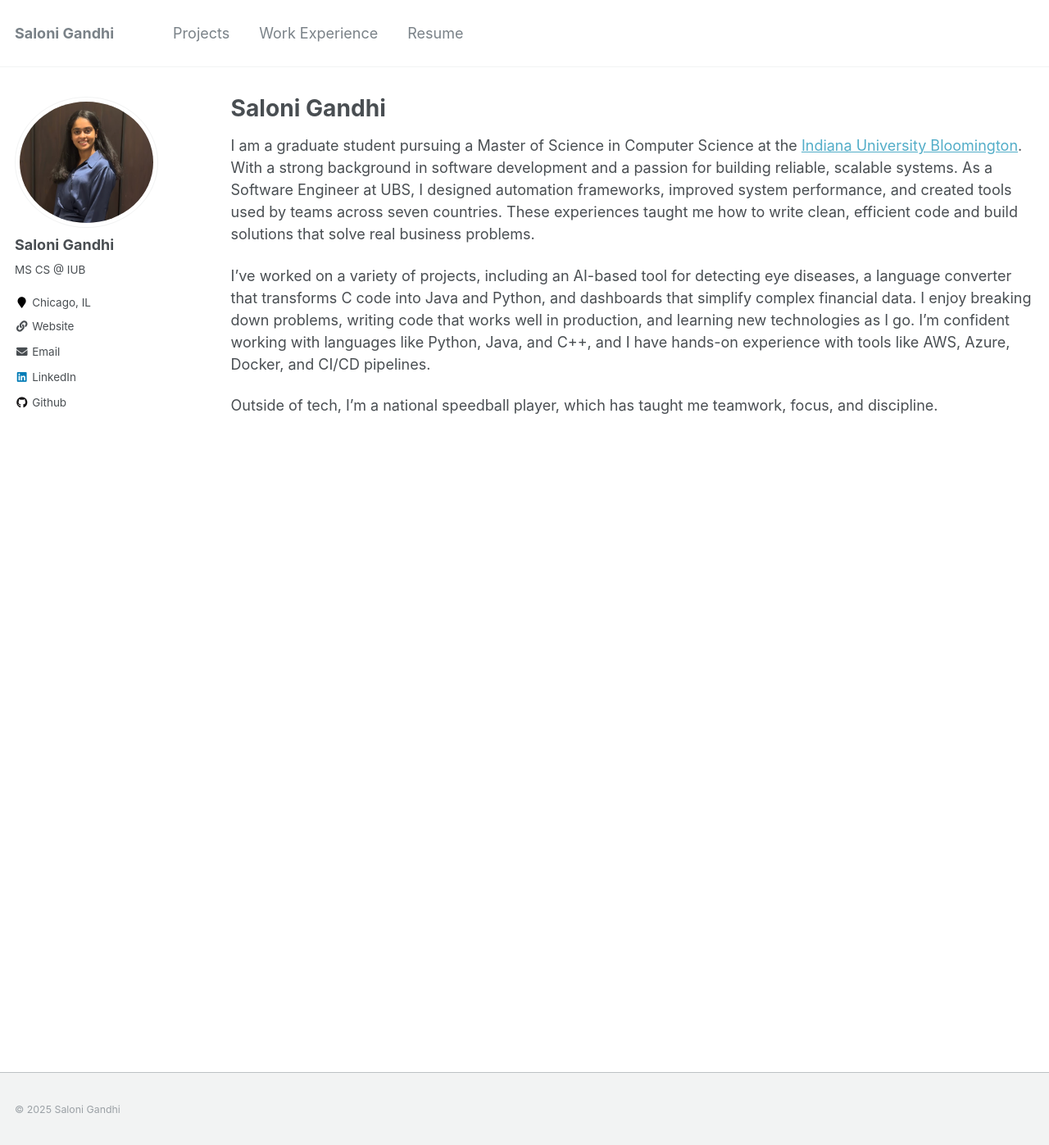
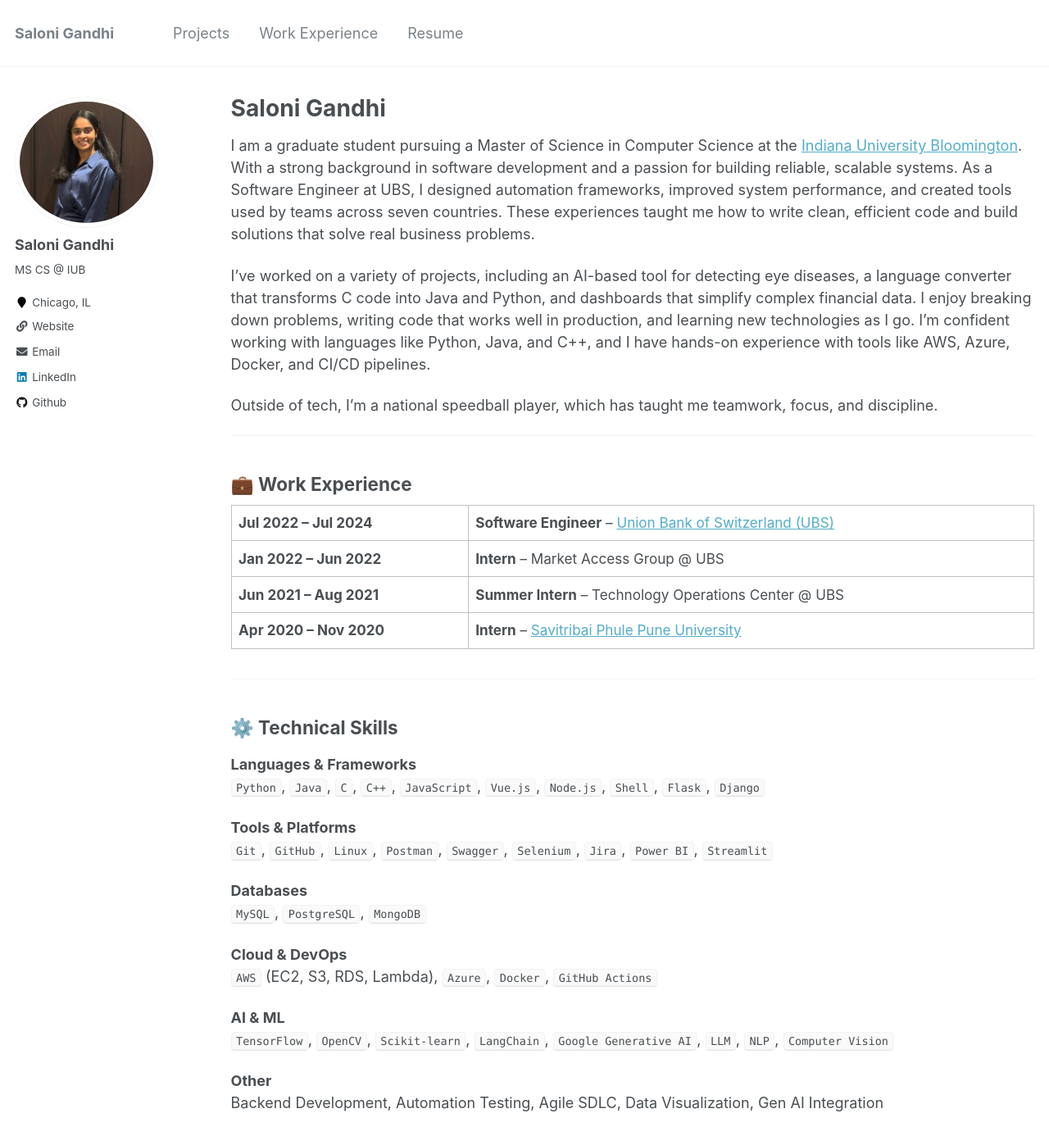
Before and after one commit to saloni111/saloni111.github.io, a Jekyll site: the page built from _pages/about.md, in a window 1280 px wide and 1400 px high. Shown: the top 1397 px of the window at 82% size. Built offline with Jekyll 4.4.1, drawn with Linux system fonts in a browser that asks for light colours.

Commit message:
Update about.md

```diff
--- a/_pages/about.md
+++ b/_pages/about.md
@@ -14,3 +14,48 @@ I am a graduate student pursuing a Master of Science in Computer Science at the
 I’ve worked on a variety of projects, including an AI-based tool for detecting eye diseases, a language converter that transforms C code into Java and Python, and dashboards that simplify complex financial data. I enjoy breaking down problems, writing code that works well in production, and learning new technologies as I go. I’m confident working with languages like Python, Java, and C++, and I have hands-on experience with tools like AWS, Azure, Docker, and CI/CD pipelines.
 
 Outside of tech, I’m a national speedball player, which has taught me teamwork, focus, and discipline.
+
+---
+
+## 💼 Work Experience
+
+<table style="font-size: 0.95rem; margin-bottom: 2rem;">
+  <tr>
+    <td><strong>Jul 2022 – Jul 2024</strong></td>
+    <td><strong>Software Engineer</strong> – <a href="https://www.ubs.com/global/en.html" target="_blank">Union Bank of Switzerland (UBS)</a></td>
+  </tr>
+  <tr>
+    <td><strong>Jan 2022 – Jun 2022</strong></td>
+    <td><strong>Intern</strong> – Market Access Group @ UBS</td>
+  </tr>
+  <tr>
+    <td><strong>Jun 2021 – Aug 2021</strong></td>
+    <td><strong>Summer Intern</strong> – Technology Operations Center @ UBS</td>
+  </tr>
+  <tr>
+    <td><strong>Apr 2020 – Nov 2020</strong></td>
+    <td><strong>Intern</strong> – <a href="http://www.unipune.ac.in/" target="_blank">Savitribai Phule Pune University</a></td>
+  </tr>
+</table>
+
+---
+
+## ⚙️ Technical Skills
+
+**Languages & Frameworks**
+<code>Python</code>, <code>Java</code>, <code>C</code>, <code>C++</code>, <code>JavaScript</code>, <code>Vue.js</code>, <code>Node.js</code>, <code>Shell</code>, <code>Flask</code>, <code>Django</code>
+
+**Tools & Platforms**
+<code>Git</code>, <code>GitHub</code>, <code>Linux</code>, <code>Postman</code>, <code>Swagger</code>, <code>Selenium</code>, <code>Jira</code>, <code>Power BI</code>, <code>Streamlit</code>
+
+**Databases**
+<code>MySQL</code>, <code>PostgreSQL</code>, <code>MongoDB</code>
+
+**Cloud & DevOps**
+<code>AWS</code> (EC2, S3, RDS, Lambda), <code>Azure</code>, <code>Docker</code>, <code>GitHub Actions</code>
+
+**AI & ML**
+<code>TensorFlow</code>, <code>OpenCV</code>, <code>Scikit-learn</code>, <code>LangChain</code>, <code>Google Generative AI</code>, <code>LLM</code>, <code>NLP</code>, <code>Computer Vision</code>
+
+**Other**
+Backend Development, Automation Testing, Agile SDLC, Data Visualization, Gen AI Integration
```
